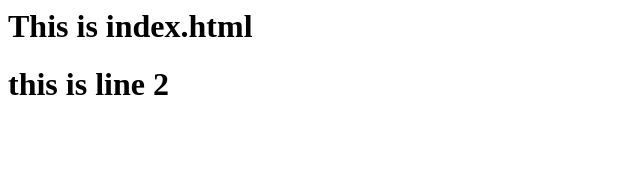
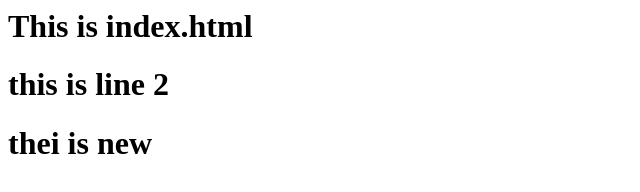
Before and after one commit to KWABENA81/myproject27july, a plain HTML site: page index.html in a window 1280 px wide. Shown: the whole page, without its empty margins (0-640 px from the left). Drawn offline with Linux system fonts and the light colour scheme.

Commit message:
Commit modified again

```diff
--- a/index.html
+++ b/index.html
@@ -1,3 +1,4 @@
 
 <h1>This is index.html</h1>
 <h1>this is line 2</h1>
+<h1>thei is new </h1>
```
